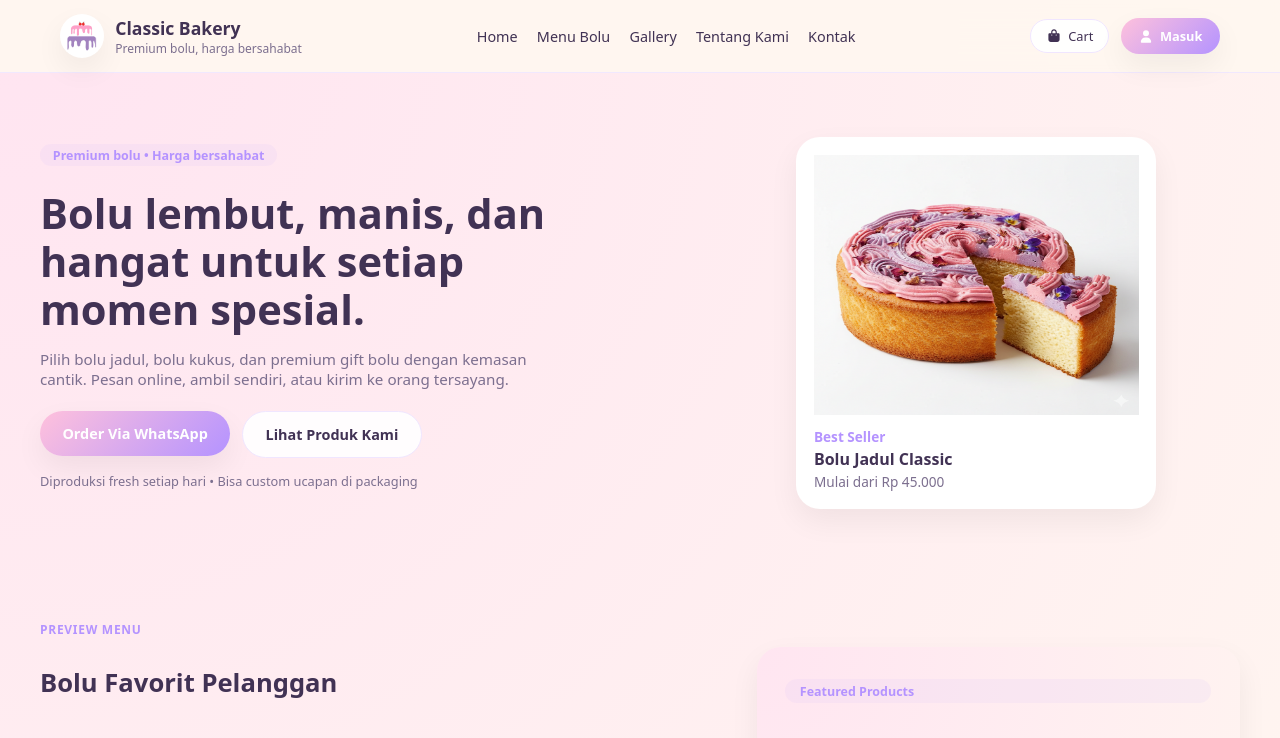
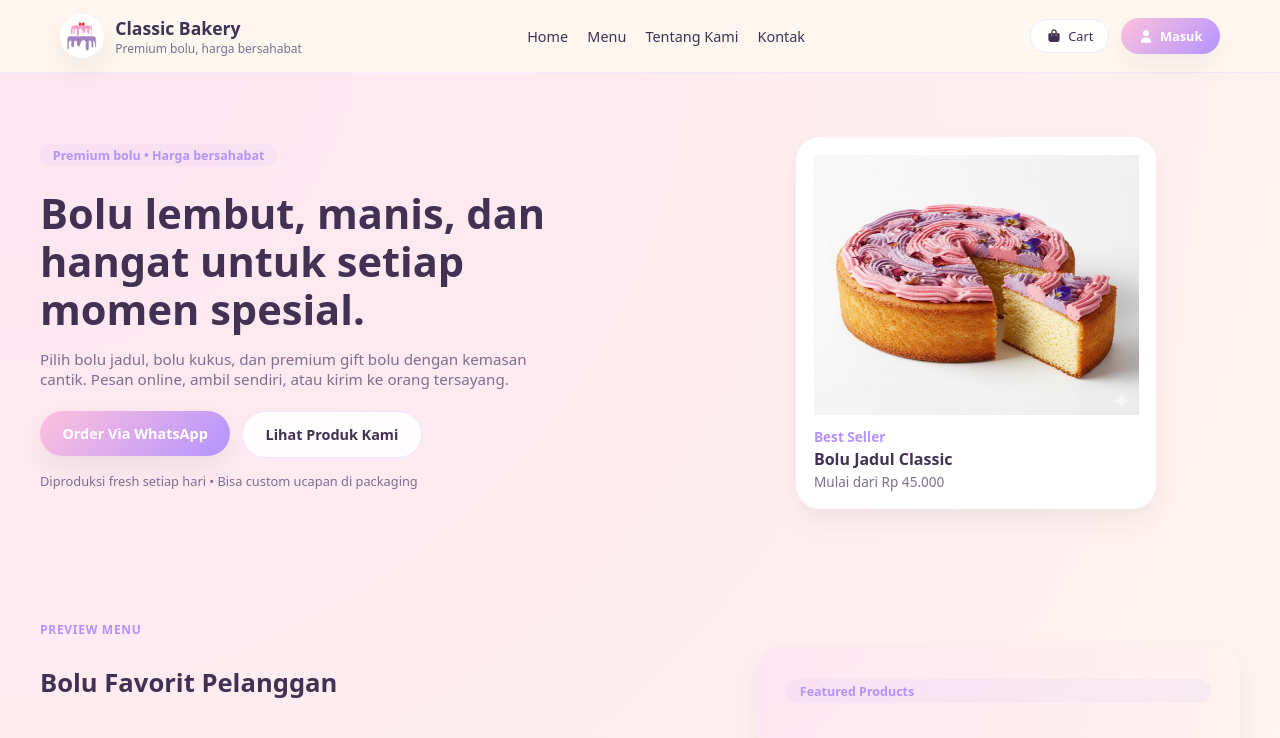
Before and after one commit to wandaazhar007/frontend-classic-bakery, a Next.js app: page / in a window 1280 px wide. Shown: the top 738 px of the page. Built offline with nearby package versions, Linux system fonts and the light colour scheme.

Commit message:
remove gallery menu

```diff
--- a/app/components/navbar/Navbar.tsx
+++ b/app/components/navbar/Navbar.tsx
@@ -14,8 +14,7 @@ import styles from "./Navbar.module.scss";
 
 const NAV_LINKS = [
   { href: "/", label: "Home" },
-  { href: "/products", label: "Menu Bolu" },
-  { href: "/gallery", label: "Gallery" },
+  { href: "/products", label: "Menu" },
   { href: "/about", label: "Tentang Kami" },
   { href: "/contact", label: "Kontak" },
 ];
```
